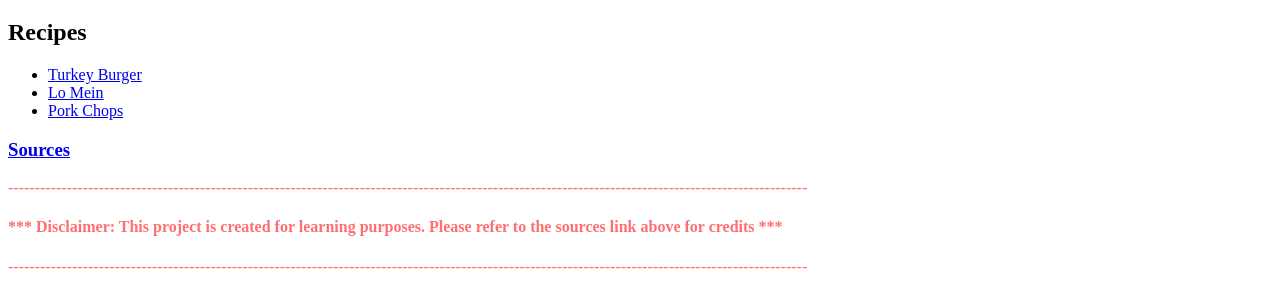
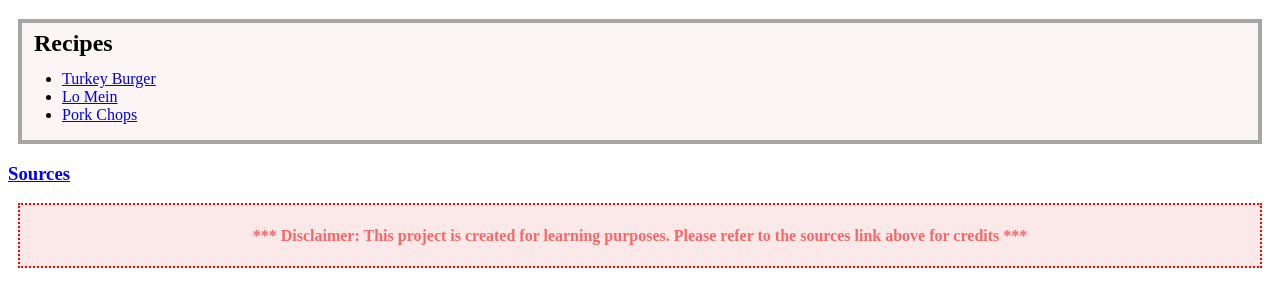
Before and after one commit to kmahaseth1/odin-recipes, a plain HTML site: page index.html in a window 1280 px wide. Shown: the part 61-368 px from the top of the page. Drawn offline with Linux system fonts and the light colour scheme.

Commit message:
Minor style improvements to the homepage
Add borders, padding, margins, and background color in CSS and <div> elements in HTML to enhance the page's look

```diff
--- a/index.html
+++ b/index.html
@@ -8,19 +8,21 @@
 
     <body>
         <h1>Odin Recipes</h1>
+        <div class="box1">
             <h2>Recipes</h2>
             <ul>
                 <li><a href="recipes/turkey-burgers.html">Turkey Burger</a></li>
                 <li><a href="recipes/lo-mein.html">Lo Mein</a></li>
                 <li><a href="recipes/pork-chops.html">Pork Chops</a></li>
             </ul>
+        </div>
 
         <h3><a href="sources.html">Sources</a></h3>
 
-        <p>------------------------------------------------------------------------------------------------------------------------------------------------------<p>
+        <div class="box2">
+            <h4 class="disclaimer">*** Disclaimer: This project is created for learning purposes. Please refer to the sources link above for credits ***</h4>
+        </div>
 
-        <h4 class="disclaimer">*** Disclaimer: This project is created for learning purposes. Please refer to the sources link above for credits ***</h4>
 
-        <p>------------------------------------------------------------------------------------------------------------------------------------------------------<p>
     </body>
 </html>
--- a/style.css
+++ b/style.css
@@ -5,3 +5,25 @@ h1 {
 .disclaimer, p {
     color: rgba(255, 0, 0, 0.565);
 }
+
+.box1 {
+    background-color: rgba(251, 245, 245, 0.99);
+    border: 4px solid rgb(167, 166, 166);
+    margin: 10px;
+}
+
+
+h2 {
+    padding: 12px;
+    margin-bottom: -15px;
+    margin-top: -5px;
+}
+
+
+.box2 {
+    margin: 0 auto;
+    text-align: center;
+    background-color: rgba(249, 223, 223, 0.675);
+    border: 2px dotted red;
+    margin: 10px;
+}
```
Also changed, not shown: recipes/recipes-style.css (line endings or trailing spaces). Lines whose indentation alone changed are shown as unchanged.
